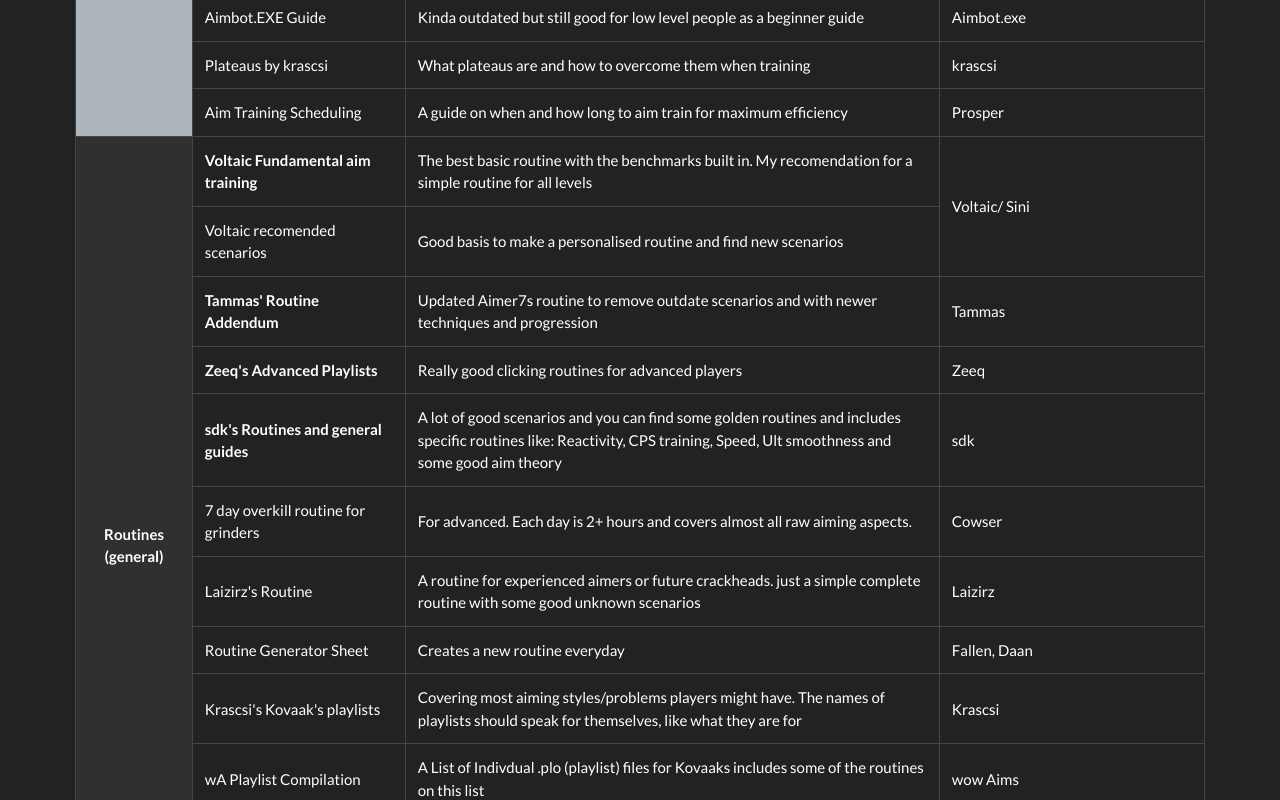
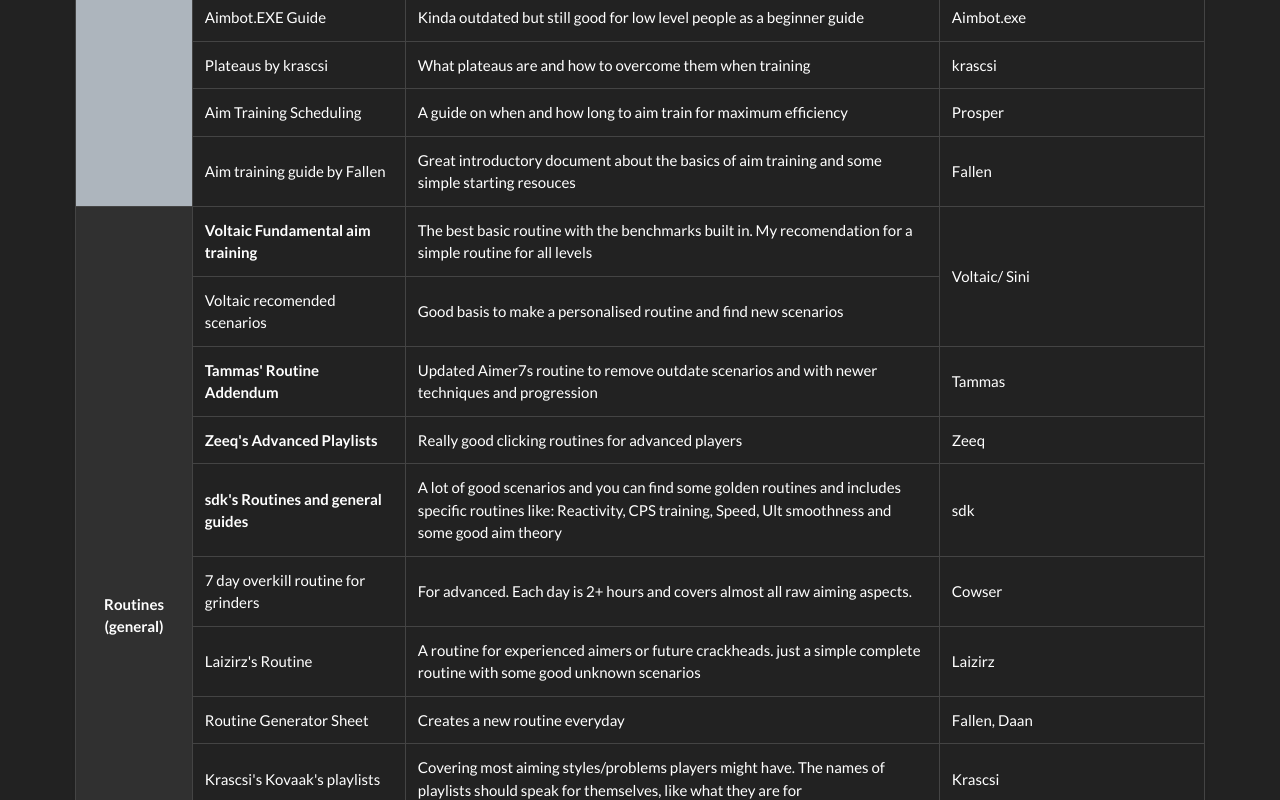
Before and after one commit to AnimaFPS/animafps.xyz, a Next.js app: page /aim-resources in a window 1280 px wide. Shown: the part 940-1740 px from the top of the page. Built offline with nearby package versions, Linux system fonts and the light colour scheme.

Commit message:
Added Fallens Aim training guide

```diff
--- a/pages/aim-resources.tsx
+++ b/pages/aim-resources.tsx
@@ -60,7 +60,7 @@
                 <tr>
                   <th
                     scope="row"
-                    rowSpan={13}
+                    rowSpan={14}
                     className="align-middle bg-light text-dark text-center"
                     id="documents"
                   >
@@ -293,6 +293,28 @@
                       className="text-reset"
                     >
                       Prosper
+                    </a>
+                  </td>
+                </tr>
+                <tr>
+                  <td className="align-middle">
+                    <a
+                      href="https://docs.google.com/document/d/1LtRwQEL4gPp-g-qkcU6czxe1OyaVMp7oJOD3jIbA_Aw/edit"
+                      className="text-reset"
+                    >
+                      Aim training guide by Fallen
+                    </a>
+                  </td>
+                  <td className="align-middle">
+                    Great introductory document about the basics of aim training
+                    and some simple starting resouces
+                  </td>
+                  <td className="align-middle">
+                    <a
+                      href="https://twitter.com/FallenAims"
+                      className="text-reset"
+                    >
+                      Fallen
                     </a>
                   </td>
                 </tr>
@@ -934,7 +956,7 @@
                     Apex Legends but it maybe too hard for new players
                   </td>
                   <td className="align-middle">
-                    <a href="https://twitter.com/PureGofficial">
+                    <a href="https://twitter.com/PureGofficial" className="text-reset">
                       PureG and many contributers
                     </a>
                   </td>
```
